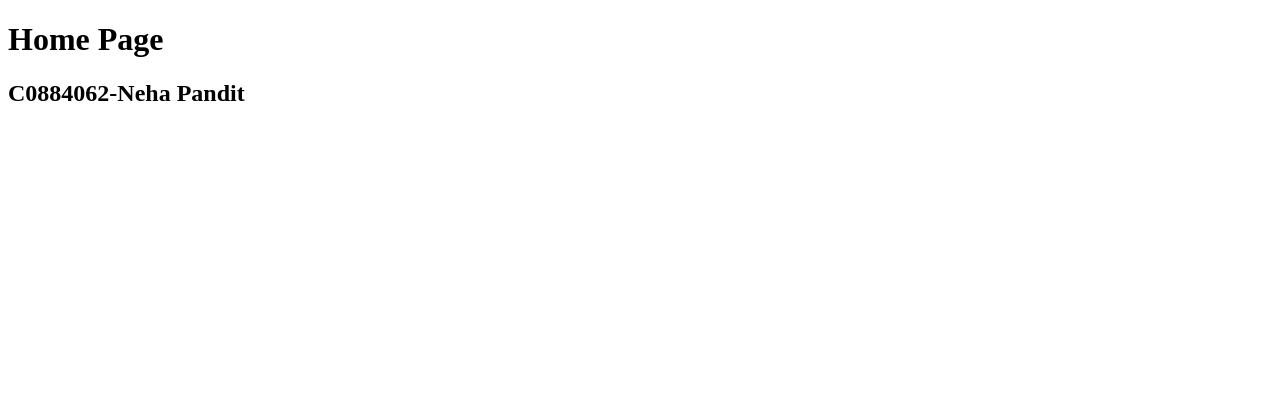
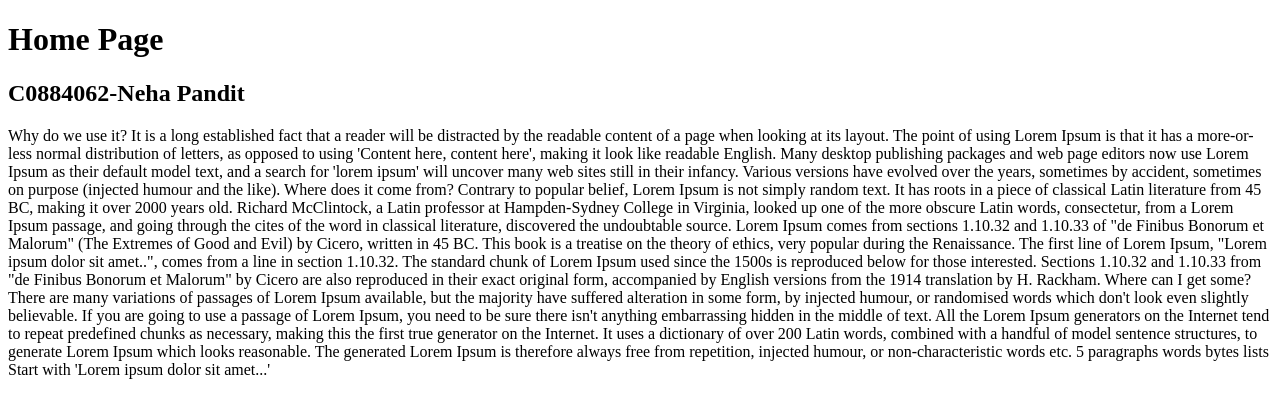
Before and after one commit to nehaPandit96/c0884062_assignment_3, a website: page views/index.html in a window 1280 px wide. Drawn offline with Linux system fonts and the light colour scheme.

```diff
--- a/app.js
+++ b/app.js
@@ -3,6 +3,7 @@
 const app = express();
 
 const SERVER_PORT = process.env.PORT || 3000;
+const NAME = process.env.NAME || "Neha";
 
 // Route for the Home page
 app.get("/", (req, res) => {
@@ -17,4 +18,5 @@
 // Start the server
 app.listen(SERVER_PORT, () => {
   console.log(`Server is running on http://localhost:${SERVER_PORT}`);
+  console.log(`Name: ${NAME}`);
 });
--- /dev/null
+++ b/my-env.txt
@@ -0,0 +1,2 @@
+PORT=3000
+NAME=DevOps
--- a/views/index.html
+++ b/views/index.html
@@ -8,5 +8,43 @@
   <body>
     <h1>Home Page</h1>
     <h2>C0884062-Neha Pandit</h2>
+    <p>
+      Why do we use it? It is a long established fact that a reader will be
+      distracted by the readable content of a page when looking at its layout.
+      The point of using Lorem Ipsum is that it has a more-or-less normal
+      distribution of letters, as opposed to using 'Content here, content here',
+      making it look like readable English. Many desktop publishing packages and
+      web page editors now use Lorem Ipsum as their default model text, and a
+      search for 'lorem ipsum' will uncover many web sites still in their
+      infancy. Various versions have evolved over the years, sometimes by
+      accident, sometimes on purpose (injected humour and the like). Where does
+      it come from? Contrary to popular belief, Lorem Ipsum is not simply random
+      text. It has roots in a piece of classical Latin literature from 45 BC,
+      making it over 2000 years old. Richard McClintock, a Latin professor at
+      Hampden-Sydney College in Virginia, looked up one of the more obscure
+      Latin words, consectetur, from a Lorem Ipsum passage, and going through
+      the cites of the word in classical literature, discovered the undoubtable
+      source. Lorem Ipsum comes from sections 1.10.32 and 1.10.33 of "de Finibus
+      Bonorum et Malorum" (The Extremes of Good and Evil) by Cicero, written in
+      45 BC. This book is a treatise on the theory of ethics, very popular
+      during the Renaissance. The first line of Lorem Ipsum, "Lorem ipsum dolor
+      sit amet..", comes from a line in section 1.10.32. The standard chunk of
+      Lorem Ipsum used since the 1500s is reproduced below for those interested.
+      Sections 1.10.32 and 1.10.33 from "de Finibus Bonorum et Malorum" by
+      Cicero are also reproduced in their exact original form, accompanied by
+      English versions from the 1914 translation by H. Rackham. Where can I get
+      some? There are many variations of passages of Lorem Ipsum available, but
+      the majority have suffered alteration in some form, by injected humour, or
+      randomised words which don't look even slightly believable. If you are
+      going to use a passage of Lorem Ipsum, you need to be sure there isn't
+      anything embarrassing hidden in the middle of text. All the Lorem Ipsum
+      generators on the Internet tend to repeat predefined chunks as necessary,
+      making this the first true generator on the Internet. It uses a dictionary
+      of over 200 Latin words, combined with a handful of model sentence
+      structures, to generate Lorem Ipsum which looks reasonable. The generated
+      Lorem Ipsum is therefore always free from repetition, injected humour, or
+      non-characteristic words etc. 5 paragraphs words bytes lists Start with
+      'Lorem ipsum dolor sit amet...'
+    </p>
   </body>
 </html>
```
Also changed, not shown: views/products.html (+6 -7 lines), Readme.md (added), 2 other files.
